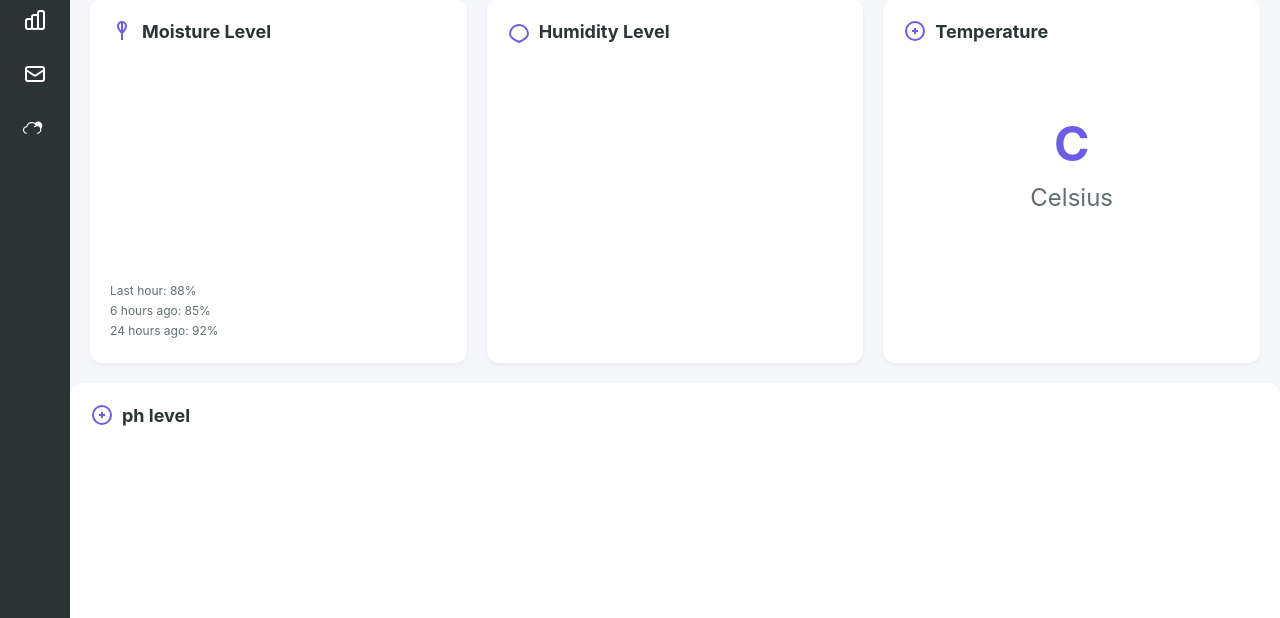
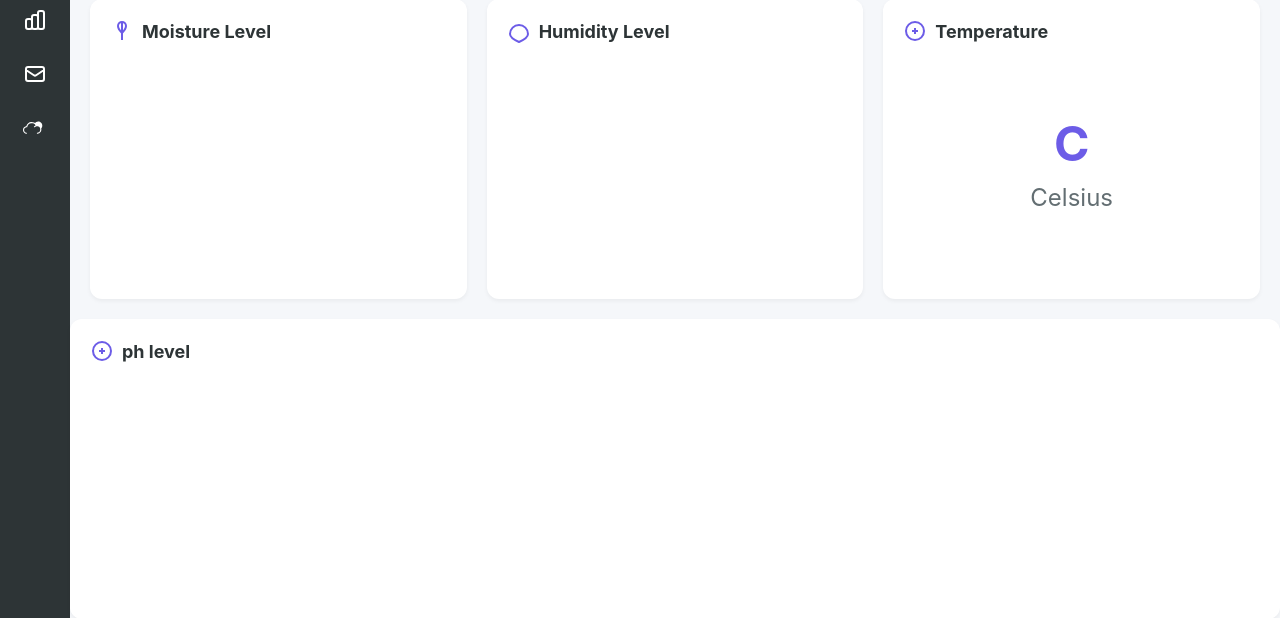
Before and after one commit to Noskathon-Lite/Team_iterators, a Flask app: template Dashboard/your_project/templates/index.html in a window 1280 px wide. Shown: the part 81-699 px from the top of the page. Run offline with Flask 3, Linux system fonts and the light colour scheme; the template is opened without the code that fills it, so the values that code supplies are empty.

Commit message:
jay nepal

```diff
--- a/Dashboard/your_project/templates/index.html
+++ b/Dashboard/your_project/templates/index.html
@@ -465,11 +465,6 @@
             <div class="gauge-circle gauge-circle-fill"></div>
             <div class="gauge-value" id="moisture">{{moisture}}</div>
           </div>
-          <div class="historical-data">
-            <p>Last hour: 88%</p>
-            <p>6 hours ago: 85%</p>
-            <p>24 hours ago: 92%</p>
-          </div>
         </div>
 
         <!-- Humidity Card -->
```
